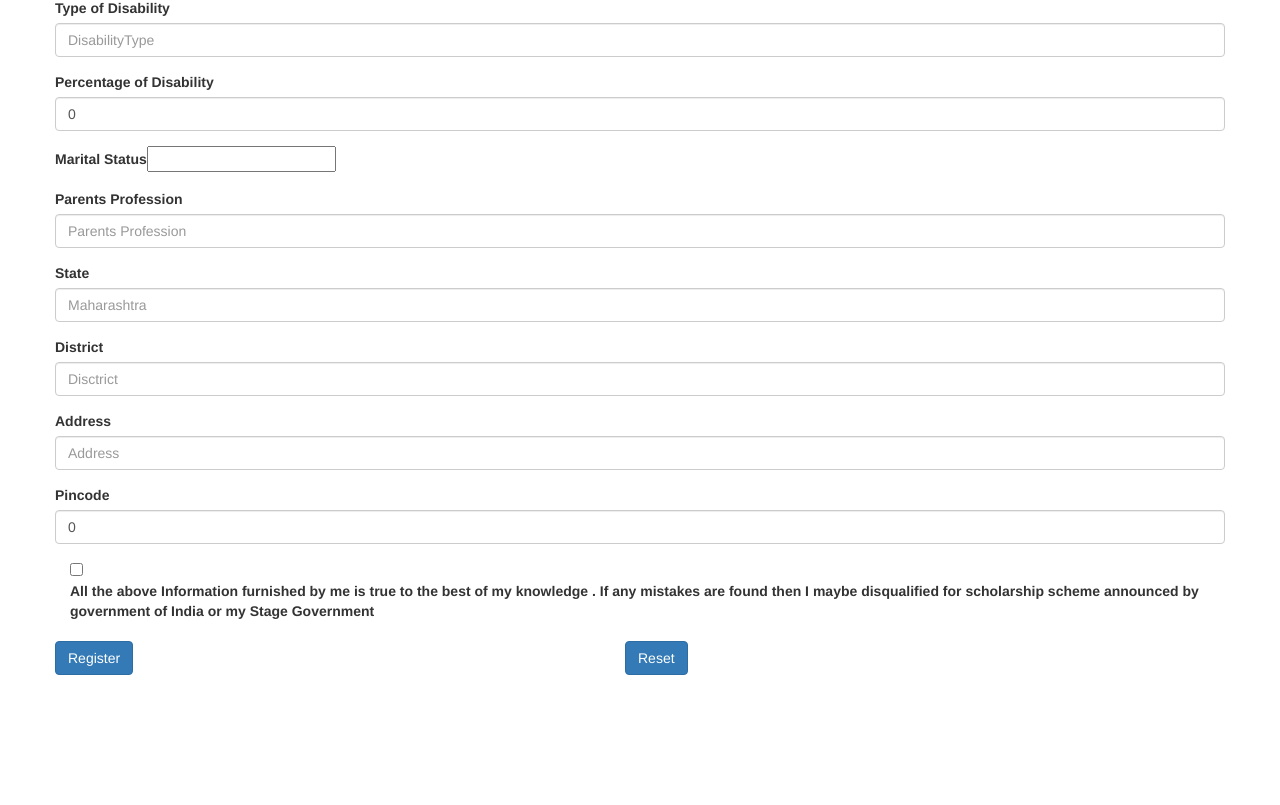
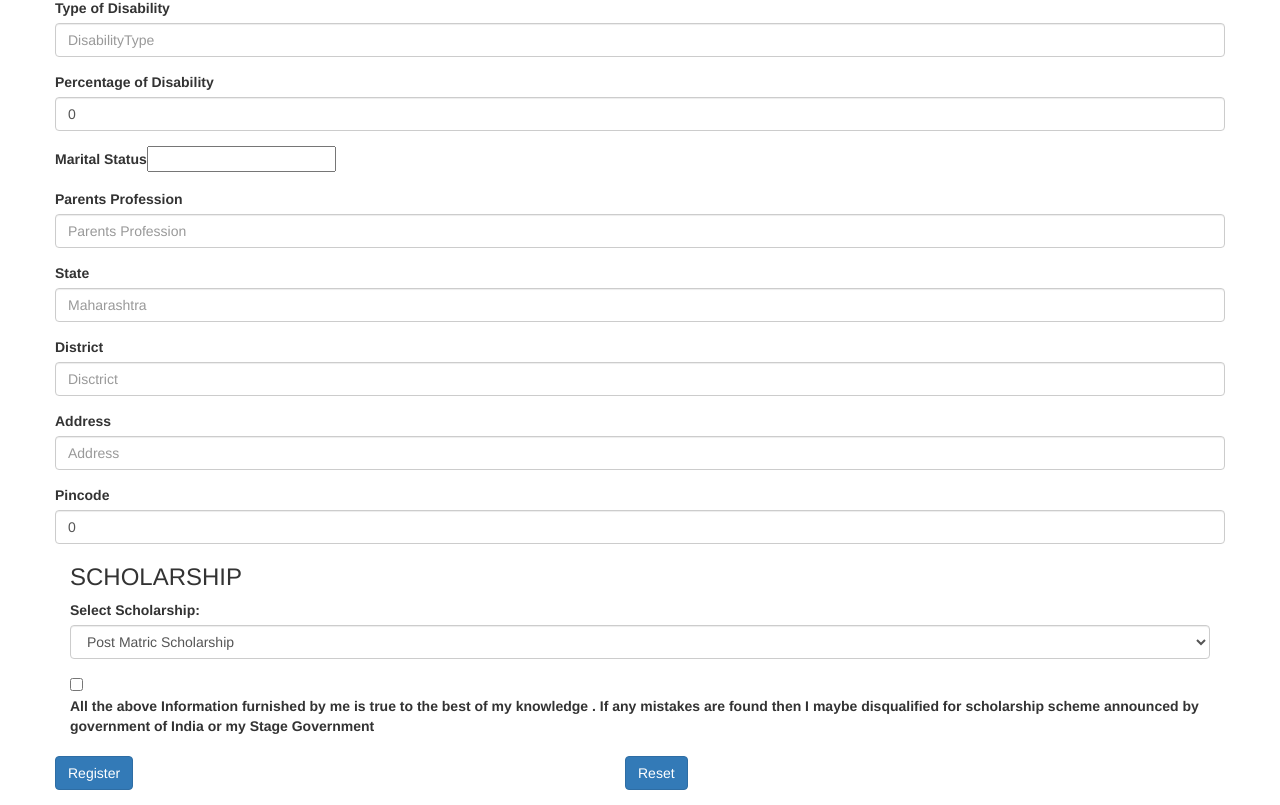
Before and after one commit to Abhinav-3009/PG-frontend, an Angular app: page /ScholarshipApplication in a window 1280 px wide. Shown: the part 2038-2843 px from the top of the page. Before the commit the page ends 2728 px from the top, so only its background shows below. Built offline with nearby package versions, Linux system fonts and the light colour scheme.

Commit message:
Id passed

```diff
--- a/src/app/Services/student.service.ts
+++ b/src/app/Services/student.service.ts
@@ -15,7 +15,7 @@ export class StudentService {
 
   constructor(private httpclient:HttpClient) { }
 
-  addStudent(student:IStudent):Observable<IStudent> {
+  addStudent(student:IStudent):Observable<any> {
     return this.httpclient.post<IStudent>(this.url + 'AddStudent',student, this.httpOptions)
   }
 }
--- a/src/app/home/home.component.css
+++ b/src/app/home/home.component.css
@@ -0,0 +1,3 @@
+/* .backgroundImg{
+    background-image:url("D:\LTI\PG\ProjectGladiator\src\assets\Images\img1.jpg") ;
+} */
--- a/src/app/home/home.component.html
+++ b/src/app/home/home.component.html
@@ -1 +1,3 @@
-<img src="assets\Images\img1.jpg" style="height:100vh; width:100%;">
+<!-- <div >
+    <div class="backgroundImg" ></div>
+</div> -->
--- a/src/app/scholarship-application/scholarship-application.component.html
+++ b/src/app/scholarship-application/scholarship-application.component.html
@@ -284,7 +284,25 @@
         </div>
     </div>
 
-
+    <h3>SCHOLARSHIP</h3>
+   <!--<div class="form-group row">
+      <label for="ScholarshipName" class="col-4 col-form-label">Select Scholarship:</label>
+  <input type="number" name="ScholarshipName" list="ScholarshipName" placeholder="" [(ngModel)]="SchAppdata.ScholarshipId" required #ScholarshipId="ngModel">
+  <datalist id="ScholarshipName">
+      <option value="1">Post Matric Scholarship</option>
+        <option value="2">Pragati Scholarship</option>
+        <option value="3">Merit Based Scholarship</option>
+  </datalist>
+  </div>
+  -->
+  <div class="form-group">
+    <label for="ScholarshipId">Select Scholarship:</label>
+    <select class="form-control" name="ScholarshipId" id="ScholarshipId"  placeholder="" [(ngModel)]="SchAppdata.ScholarshipId" required #ScholarshipId="ngModel">
+        <option value="1">Post Matric Scholarship</option>
+        <option value="2">Pragati Scholarship</option>
+        <option value="3">Merit Based Scholarship</option>
+    </select>
+  </div>
 
     <div class="form-group form-check">
         <input type="checkbox" class="form-check-input" id="exampleCheck1">
@@ -306,6 +324,7 @@
             </div>
         </div>
     </div>
+
 </form>
 
 
--- a/src/app/scholarship-application/scholarship-application.component.ts
+++ b/src/app/scholarship-application/scholarship-application.component.ts
@@ -10,8 +10,8 @@ import { SchAppService } from '../Services/sch-app.service';
 })
 export class ScholarshipApplicationComponent implements OnInit {
 SchAppdata:SchApplication={
-  StudentId:5,
-  InstituteId:6,
+  StudentId:7,
+  InstituteId:1,
   Religion:'',
     Community:'',
     Fathername:'',
@@ -55,6 +55,7 @@ SchAppdata:SchApplication={
     this.SchAppdata=schapplication;
     this.schappservice.addSchApplication(this.SchAppdata).subscribe(()=>
     {
+      console.log(this.SchAppdata)
       alert("Scholarship application Successfull")
       this.router.navigate(['/Home'])
     })
--- a/src/app/student-registration/student-registration.component.ts
+++ b/src/app/student-registration/student-registration.component.ts
@@ -18,6 +18,7 @@ import { StudentService } from '../Services/student.service';
   styleUrls: ['./student-registration.component.css']
 })
 export class StudentRegistrationComponent implements OnInit {
+  studentId:number = 0
   studentdata:IStudent={name:'',dob:new Date(),gender:'',mobileNumber:'',email:'',instituteCode:0,aadhaar:'',accountNo:'',bankIFSC:'',bankName:'',password:''}
   constructor(private studentservice:StudentService, private router:Router){}
 
@@ -25,10 +26,10 @@ export class StudentRegistrationComponent implements OnInit {
   {
 
     this.studentdata=student;
-    this.studentservice.addStudent(this.studentdata).subscribe(()=>
+    this.studentservice.addStudent(this.studentdata).subscribe((d)=>
     {
-
-      alert("Student Registration successfull")
+      this.studentId=d
+      alert("Student Registration successfull. Your Id is " + this.studentId)
       this.router.navigate(['/Home'])
     })
 
```
